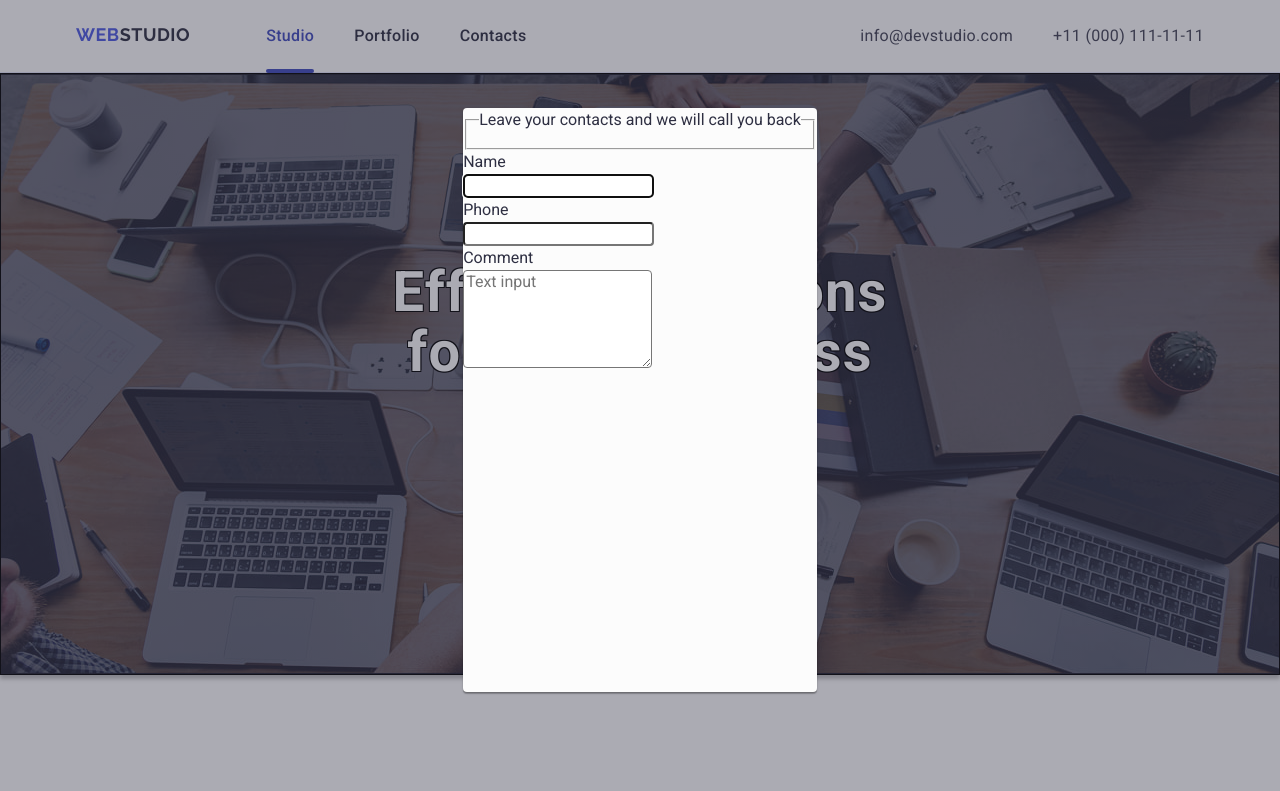
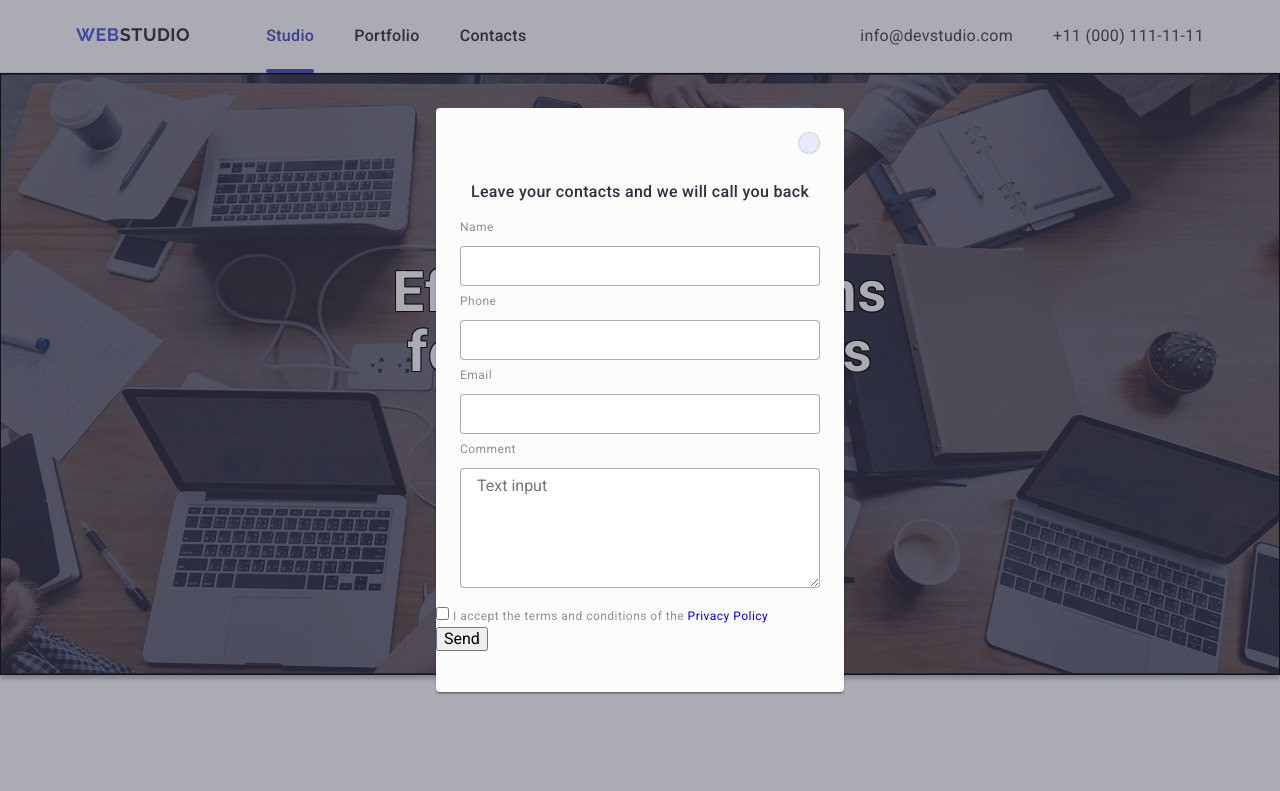
Before and after one commit to innanaka/goit-markup-hw-05, a plain HTML site: page index.html in a window 1280 px wide. Shown: the top 791 px of the page. Drawn offline with nearby package versions, Linux system fonts and the light colour scheme.

Commit message:
added popup

```diff
--- a/css/styles.css
+++ b/css/styles.css
@@ -609,31 +609,90 @@ a {
   width: 24px;
   height: 20px;
 }
-.modal {
-max-width: 408px;
-height: 584px;
-border-radius: 4px;
-box-shadow: 0 1px 1px 0 rgba(0, 0, 0, 0.14), 0 1px 3px 0 rgba(0, 0, 0, 0.12), 0 2px 1px 0 rgba(0, 0, 0, 0.2);
-background-color: #fcfcfc;
+.backdrop {
+  position: fixed;
+  top: 0;
+  left: 0;
+  width: 100%;
+  height: 100%;
+  display: flex;
+  justify-content: center;
+  align-items: center;
+  box-shadow: 0 4px 4px 0 rgba(0, 0, 0, 0.25);
+  background: rgba(46, 47, 66, 0.4);
+
 }
-.modal-overlay {
-  background-color: rgba(46, 47, 66, 0.4);
-box-shadow: 0 4px 4px 0 rgba(0, 0, 0, 0.25);
-position: fixed;
-top:0;
-left:0;
-width: 100%;
-height: 100%;
-z-index: 999;
-display: flex;
-justify-content: center;
-align-items: center;
+
+.popup-review {
+  background-color: #fcfcfc;
+  border-radius: 4px;
+  box-shadow: 0 1px 1px 0 rgba(0, 0, 0, 0.14), 0 1px 3px 0 rgba(0, 0, 0, 0.12), 0 2px 1px 0 rgba(0, 0, 0, 0.2);
+  width: 408px;
+  height: 80%;
+  max-height: 584px;
+  position: relative;
 }
-.form-input {
-  display: flex;
-    align-items: center;
-    justify-content: center;
-    flex-direction: column;
-    gap: 8px;
+.close-popup {
+  border-radius: 100%;
+    background-color: #e7e9fc;
+    position: absolute;
+     top: 24px;
+    right: 24px;
+    border-width: 1px;
+    border-color: rgba(0, 0, 0, 0.1);
+}
+
+.close-btn {
+ width: 8px;
+  height: 8px;
+    fill: #2E2F42;
+
+}
+.text-popup {
+  font-weight: 500;
+    font-size: 16px;
+    line-height: 1.5;
+      letter-spacing: 0.02em;
+      text-align: center;
+      color: #2e2f42;
+      padding: 72px 24px 16px 24px;
+
+}
+.field-wrapper {
+  margin-bottom: 8px;
+  padding-right: 24px;
+  padding-left: 24px;
+}
+.label-field {
+  display: block;
+  font-weight: 400;
+    font-size: 12px;
+    line-height: 1.16667;
+      letter-spacing: 0.04em;
+      color: #8e8f99;
+      margin-bottom: 12px;
+}
+.input-field {
+  width: 100%;
+  border: 1px solid rgba(46, 47, 66, 0.4);;
     border-radius: 4px;
+    height: 40px;
+    padding-left: 38px;
+    padding-right: 10px;
 }
+.comment-field {
+  border: 1px solid rgba(46, 47, 66, 0.4);;
+    border-radius: 4px;
+   width: 100%;
+    height: 120px;
+    padding: 8px 16px;
+
+}
+
+.text-terms {
+  font-weight: 400;
+    font-size: 12px;
+    line-height: 1.16667;
+      letter-spacing: 0.04em;
+      color: #8e8f99;
+}
--- a/index.html
+++ b/index.html
@@ -558,6 +558,7 @@
             </li>
           </ul>
         </div>
+        <form>
         <div class="mail-form">
             <label for="email" class="mail-label">
               Subscribe
@@ -572,28 +573,46 @@
             </button>
           </div>
         </div>
+        </form>
     </footer>
-    <div class="modal-overlay">
-    <div class="modal">
-    <form class="form" name="contact-form" autocomplete="off">
-      <fieldset>
-        <legend>Leave your contacts and we will call you back</legend>
-      </fieldset>
-      <label for="name" class="form-feedback">
-        Name
-        </label>
-        <input class="form-input" type="text" name="username" id="name" autofocus />
+     <!-- region popup -->
+      <div class="backdrop">
+      <div class="popup-review">
+        <button class="close-popup">
+          <svg class="close-btn" width="24" height="24">
+            <use href="./images/icons.svg#icon-close"></use>
+          </svg>
+        </button>
+        <p class="text-popup">Leave your contacts and we will call you back</p>
+        <form>
+         <div class="field-wrapper">
+          <label class="label-field" for="user-name">Name</label>
+          <input class="input-field" type="text" id="user-name" name="user-name">
+        </div>
+         <div class="field-wrapper">
+          <label class="label-field" for="user-phone">Phone</label>
+          <input class="input-field" type="tel" id="user-phone" name="user-phone">
+        </div>
+         <div class="field-wrapper">
+          <label class="label-field" for="user-email">Email</label>
+          <input class="input-field" type="email" id="user-email" name="user-email">
+         </div>
+        <div class="field-wrapper">
+          <label class="label-field" for="">Comment</label>
+          <textarea class="comment-field" name="usr-comment" id="user-comment" placeholder="Text input"></textarea>
+          </div>
+          <div name="checkbox-field">
+            <input type="checkbox" id="user-terms" name="user-terms">
+            <lable for="user-terms" class="text-terms">
+              I accept the terms and conditions of the <a href="#" class="privacy-link">Privacy Policy</a>
+            </lable>
+          </div>
+          <button type="button">Send</button>
+        </form>
+      </div>
+     </div>
 
-      <label for="phone" class="form-feedback">
-        Phone
-        <input class="form-input" type="tel" name="number" id="phone" />
-      </label>
-      <label class="form-feedback">
-        Comment
-        <textarea class="form-input" name="feedback" id="comment" placeholder="Text input"
-          rows="5"></textarea>
-      </label>
-      </div>
-      </div>
+
+     <!-- endregion popup -->
   </body>
 </html>
```
Also changed, not shown: images/icons.svg.
